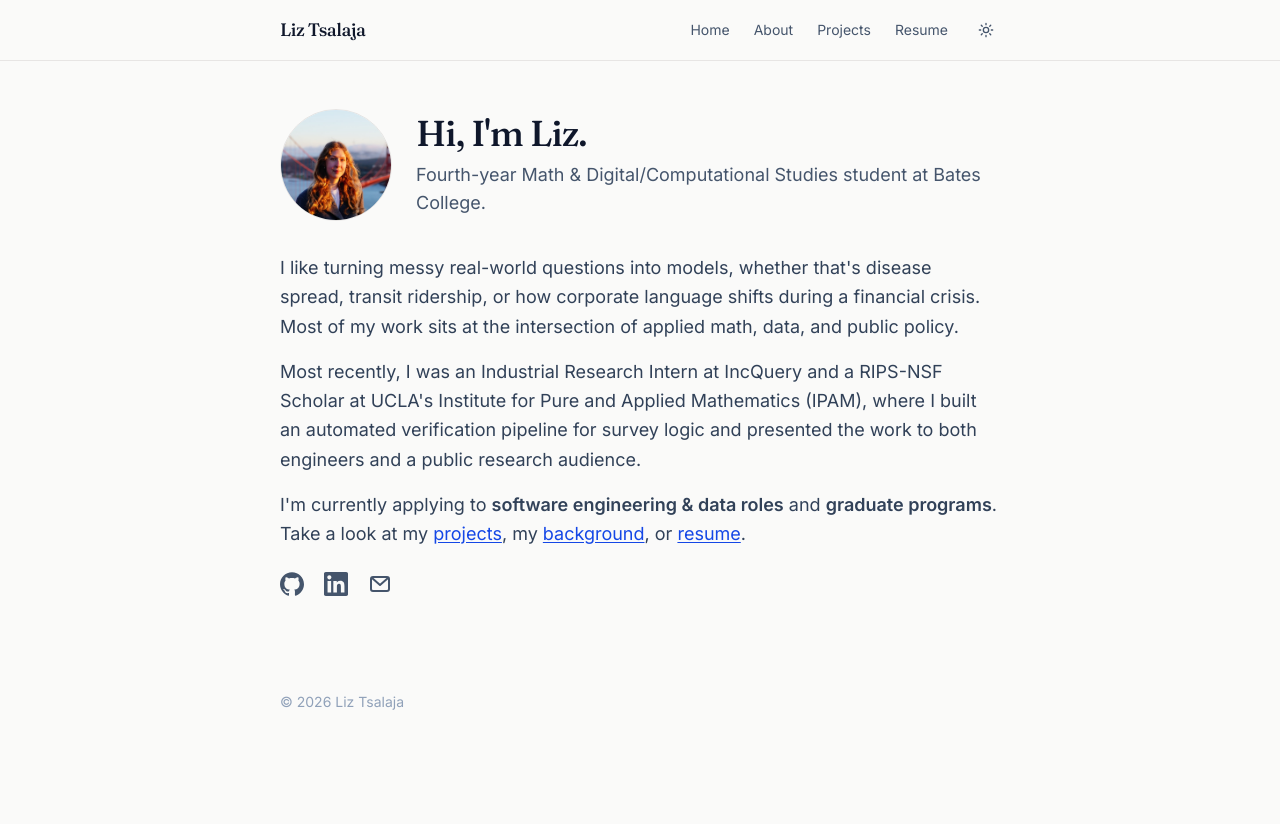
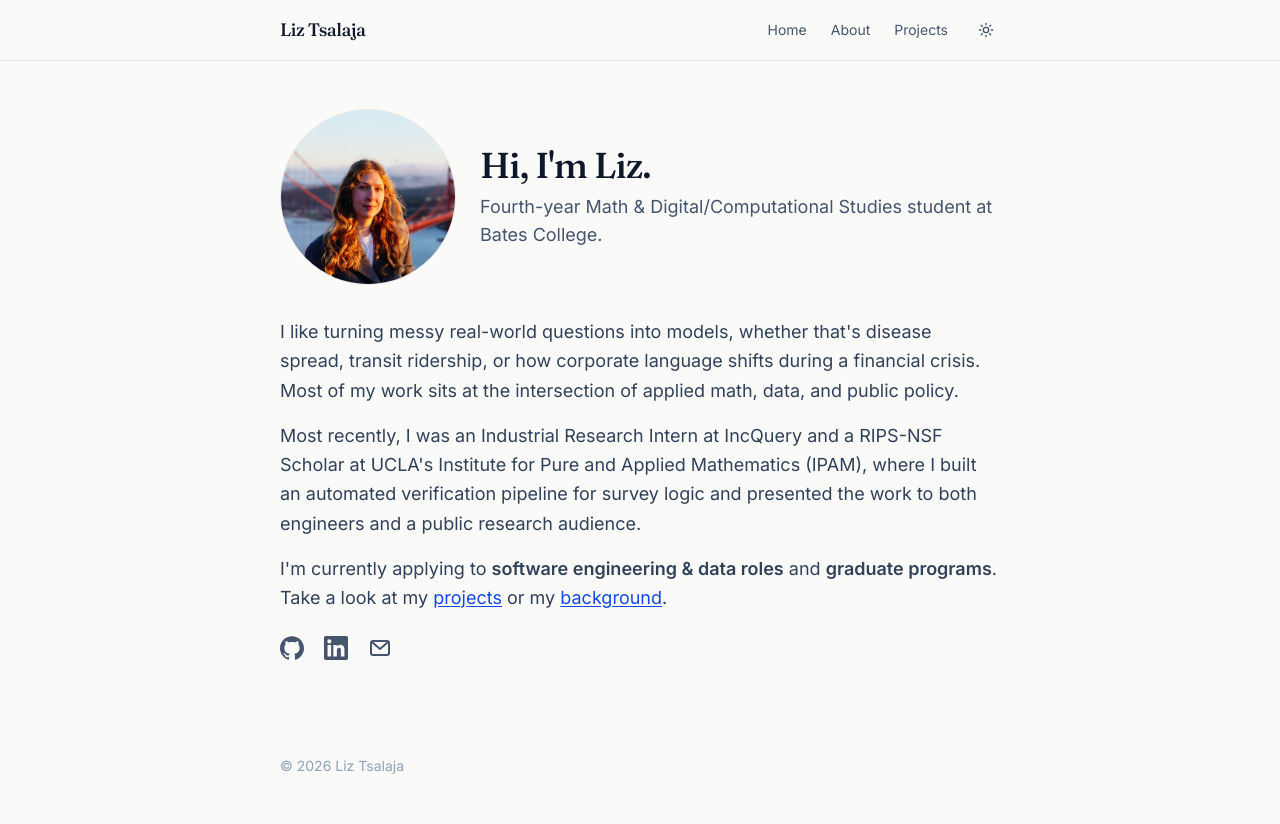
Before and after one commit to jtsalaja/jtsalaja.github.io, an Astro site: page / in a window 1280 px wide. Before the commit the page ends 800 px from the top, so only its background shows below. Built offline with nearby package versions, Linux system fonts and the light colour scheme; Astro itself is replaced by a stand-in of ours.

Commit message:
Resize homepage avatar, add sticky header, temporarily hide resume link
Resume page is commented out (not deleted) for a class submission and
should be restored later.

Co-Authored-By: Claude Sonnet 5 <noreply@anthropic.com>

```diff
--- a/src/layouts/BaseLayout.astro
+++ b/src/layouts/BaseLayout.astro
@@ -12,7 +12,7 @@ const navLinks = [
 	{ href: '/', label: 'Home' },
 	{ href: '/about/', label: 'About' },
 	{ href: '/projects/', label: 'Projects' },
-	{ href: '/resume/', label: 'Resume' },
+	// { href: '/resume/', label: 'Resume' },
 ];
 ---
 
@@ -40,7 +40,7 @@ const navLinks = [
 		<title>{title} · Liz Tsalaja</title>
 	</head>
 	<body class="min-h-screen bg-stone-50 font-sans text-slate-900 antialiased dark:bg-stone-950 dark:text-stone-100">
-		<header class="border-b border-stone-200 dark:border-stone-800">
+		<header class="sticky top-0 z-10 border-b border-stone-200 bg-stone-50/80 backdrop-blur dark:border-stone-800 dark:bg-stone-950/80">
 			<nav class="mx-auto flex max-w-3xl items-center justify-between px-6 py-4">
 				<a href="/" class="font-display text-lg font-medium tracking-tight">Liz Tsalaja</a>
 				<div class="flex items-center gap-6">
--- a/src/pages/index.astro
+++ b/src/pages/index.astro
@@ -7,7 +7,7 @@ import BaseLayout from '../layouts/BaseLayout.astro';
 		<img
 			src="/avatar.jpg"
 			alt="Portrait of Liz Tsalaja"
-			class="h-28 w-28 rounded-full border border-stone-200 object-cover dark:border-stone-800"
+			class="h-44 w-44 rounded-full border border-stone-200 object-cover object-[50%_70%] dark:border-stone-800"
 		/>
 		<div>
 			<h1 class="font-display text-4xl font-medium tracking-tight text-slate-900 dark:text-stone-100">
@@ -35,9 +35,9 @@ import BaseLayout from '../layouts/BaseLayout.astro';
 	<p class="mt-4 text-lg leading-relaxed text-slate-700 dark:text-stone-300">
 		I'm currently applying to <strong>software engineering & data roles</strong> and{' '}
 		<strong>graduate programs</strong>. Take a look at my{' '}
-		<a href="/projects/" class="text-blue-700 underline underline-offset-2 hover:text-blue-800 dark:text-blue-400 dark:hover:text-blue-300">projects</a>,
-		my <a href="/about/" class="text-blue-700 underline underline-offset-2 hover:text-blue-800 dark:text-blue-400 dark:hover:text-blue-300">background</a>,
-		or <a href="/resume/" class="text-blue-700 underline underline-offset-2 hover:text-blue-800 dark:text-blue-400 dark:hover:text-blue-300">resume</a>.
+		<a href="/projects/" class="text-blue-700 underline underline-offset-2 hover:text-blue-800 dark:text-blue-400 dark:hover:text-blue-300">projects</a>{' '}
+		or my <a href="/about/" class="text-blue-700 underline underline-offset-2 hover:text-blue-800 dark:text-blue-400 dark:hover:text-blue-300">background</a>.
+		{/* or <a href="/resume/" class="text-blue-700 underline underline-offset-2 hover:text-blue-800 dark:text-blue-400 dark:hover:text-blue-300">resume</a>. */}
 	</p>
 
 	<div class="mt-6 flex flex-wrap items-center gap-5">
```
